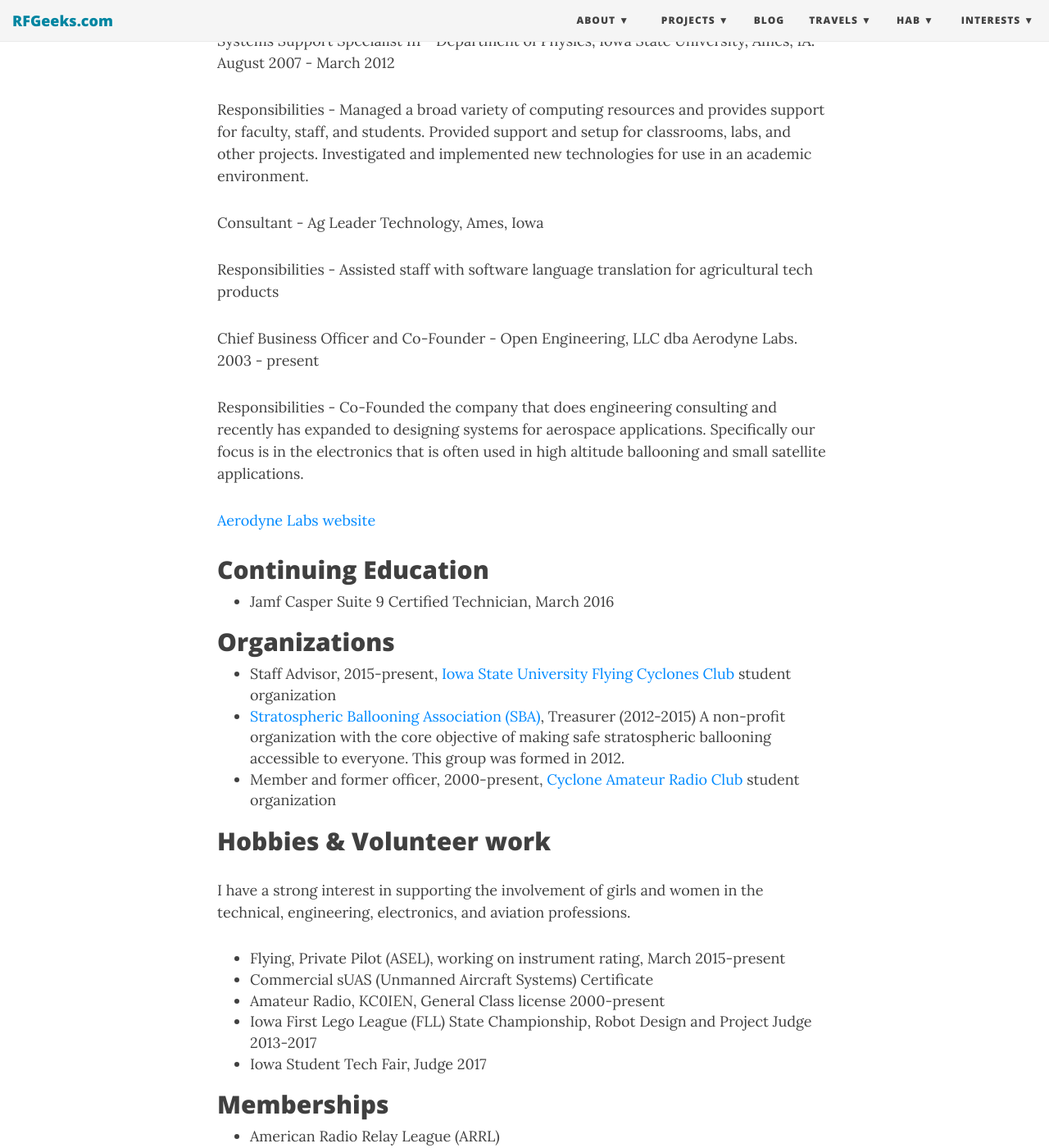
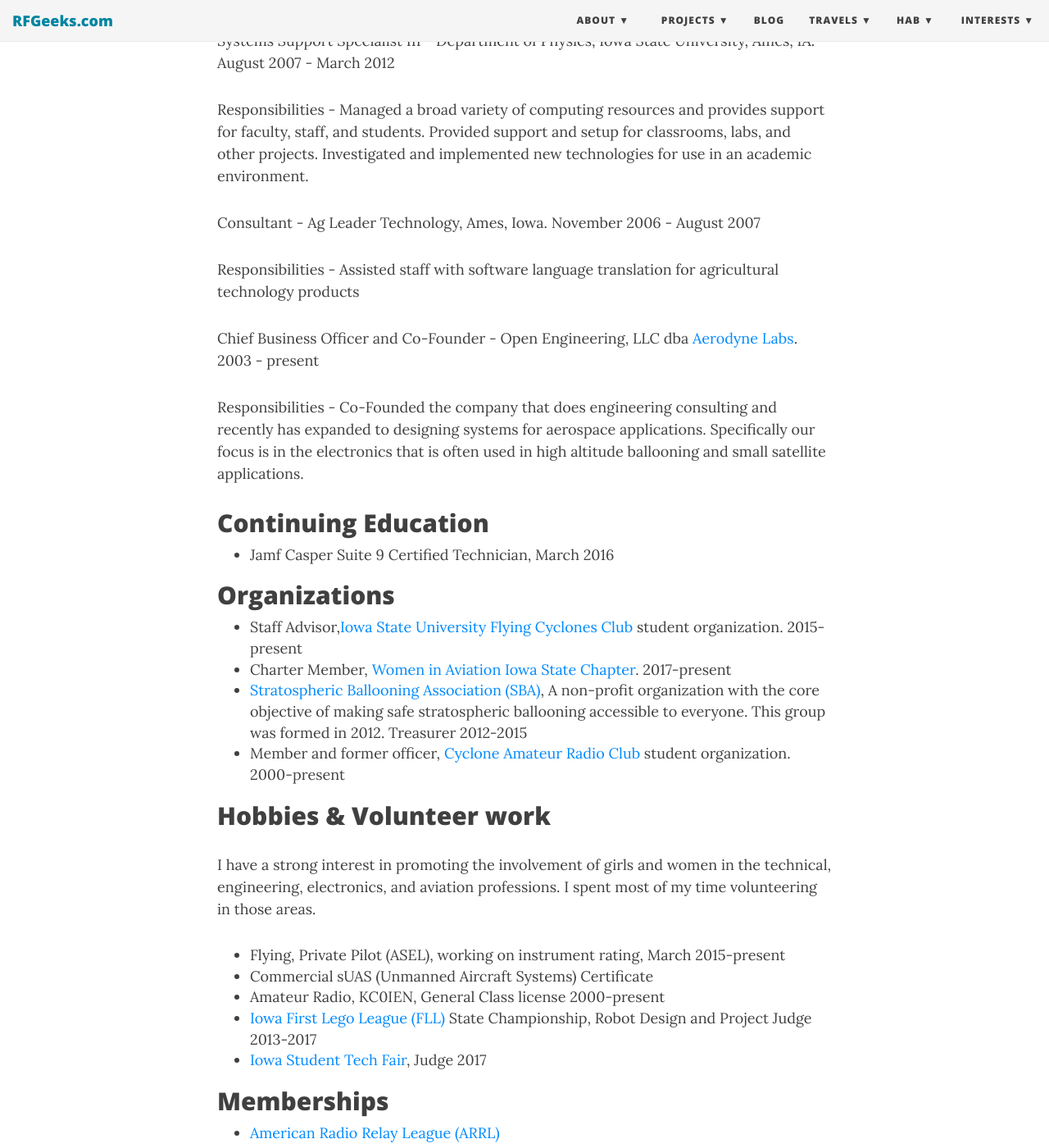
Before and after one commit to matgyver/matgyver.github.com, a Jekyll site: the page built from aboutme_jen.md, in a window 1280 px wide and 1400 px high, scrolled down 1576 px. Shown: the whole window at 82% size. Built offline with Jekyll 4.4.1, drawn with Linux system fonts in a browser that asks for light colours; nearby versions of some CDN libraries.

Commit message:
Added additional links, cleanup

```diff
--- a/aboutme_jen.md
+++ b/aboutme_jen.md
@@ -45,15 +45,13 @@
 
 Responsibilities - Managed a broad variety of computing resources and provides support for faculty, staff, and students.	Provided support and setup for classrooms, labs, and other projects. Investigated and implemented new technologies for use in an academic environment.
 
-Consultant - Ag Leader Technology, Ames, Iowa
+Consultant - Ag Leader Technology, Ames, Iowa. November 2006 - August 2007
 
-Responsibilities - Assisted staff with software language translation for agricultural tech products
+Responsibilities - Assisted staff with software language translation for agricultural technology products
 
-Chief Business Officer and Co-Founder - Open Engineering, LLC dba Aerodyne Labs.  2003 - present
+Chief Business Officer and Co-Founder - Open Engineering, LLC dba [Aerodyne Labs](http://www.aerodynelabs.com).  2003 - present
 
 Responsibilities - Co-Founded the company that does engineering consulting and recently has expanded to designing systems for aerospace applications.  Specifically our focus is in the electronics that is often used in high altitude ballooning and small satellite applications.
-
-[Aerodyne Labs website](http://www.aerodynelabs.com)
 
 Continuing Education
 --------------------
@@ -61,25 +59,26 @@
 
 Organizations
 -------------
-+ Staff Advisor, 2015-present, [Iowa State University Flying Cyclones Club](https://www.stuorg.iastate.edu/site/flying) student organization
-+ [Stratospheric Ballooning Association (SBA)](http://www.stratoballooning.org), Treasurer (2012-2015) A non-profit organization with the core objective of making safe stratospheric ballooning accessible to everyone. This group was formed in 2012.
-+ Member and former officer, 2000-present, [Cyclone Amateur Radio Club](https://www.stuorg.iastate.edu/site/carc) student organization
++ Staff Advisor,[Iowa State University Flying Cyclones Club](https://www.stuorg.iastate.edu/site/flying) student organization.  2015-present
++ Charter Member, [Women in Aviation Iowa State Chapter](https://www.stuorg.iastate.edu/site/wai/information).  2017-present
++ [Stratospheric Ballooning Association (SBA)](http://www.stratoballooning.org), A non-profit organization with the core objective of making safe stratospheric ballooning accessible to everyone. This group was formed in 2012. Treasurer 2012-2015
++ Member and former officer, [Cyclone Amateur Radio Club](https://www.stuorg.iastate.edu/site/carc) student organization. 2000-present
 
 Hobbies & Volunteer work
 -----------------
-I have a strong interest in supporting the involvement of girls and women in the technical, engineering, electronics, and aviation professions.
+I have a strong interest in promoting the involvement of girls and women in the technical, engineering, electronics, and aviation professions.  I spent most of my time volunteering in those areas.
 
 + Flying, Private Pilot (ASEL), working on instrument rating, March 2015-present
 + Commercial sUAS (Unmanned Aircraft Systems) Certificate
 + Amateur Radio, KC0IEN, General Class license 2000-present
-+ Iowa First Lego League (FLL) State Championship, Robot Design and Project Judge 2013-2017
-+ Iowa Student Tech Fair, Judge 2017
++ [Iowa First Lego League (FLL)](https://www.isek.iastate.edu/fll/) State Championship, Robot Design and Project Judge 2013-2017
++ [Iowa Student Tech Fair](http://www.itec-ia.org/?page_id=114), Judge 2017
 
 Memberships
 -----------------
-+ American Radio Relay League (ARRL)
-+ Experimental Aircraft Association (EAA)
-+ Women in Aviation International (WAI)
++ [American Radio Relay League (ARRL)](http://www.arrl.org/)
++ [Experimental Aircraft Association (EAA)](https://www.eaa.org/eaa)
++ [Women in Aviation International (WAI)](https://www.wai.org/)
 
 References
 ==========
```
